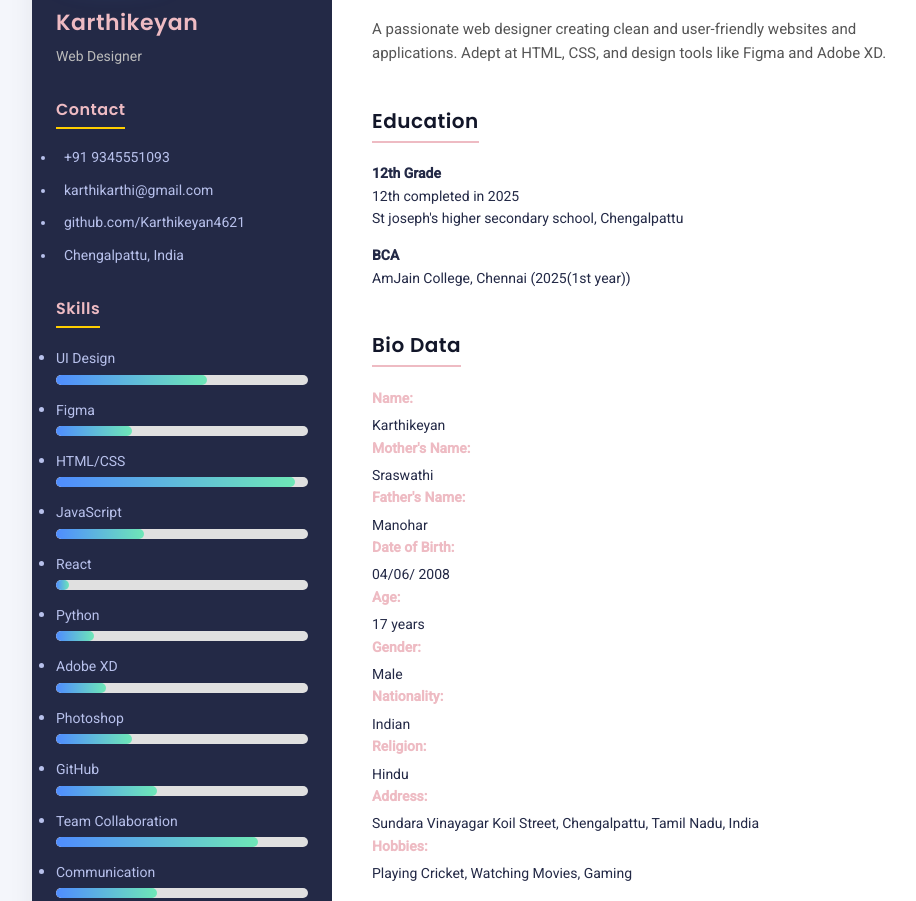
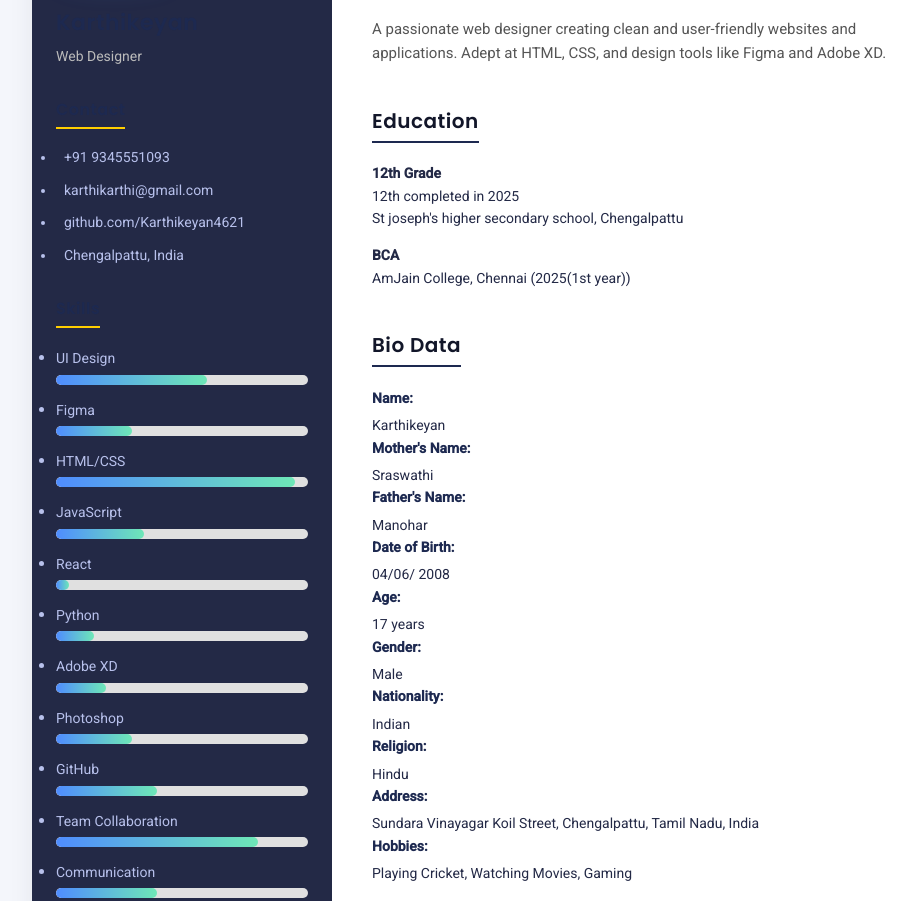
Before and after one commit to Karthikeyan4621/Bio-data-, a plain HTML site: page index.html in a window 1280 px wide. Shown: the part 133-1034 px from the top of the page, without its empty margins (158-1074 px from the left). Drawn offline with Linux system fonts and the light colour scheme.

Commit message:
Update style.css

```diff
--- a/style.css
+++ b/style.css
@@ -13,7 +13,7 @@
   --primary-bg: #f4f6fb;
   --left-bg: #232946;
   --right-bg: #ffffff;
-  --accent: #eebbc3;
+  --accent: #1d2950;
   --text-main: #232946;
   --text-light: #b8c1ec;
   --heading: #121629;
```
